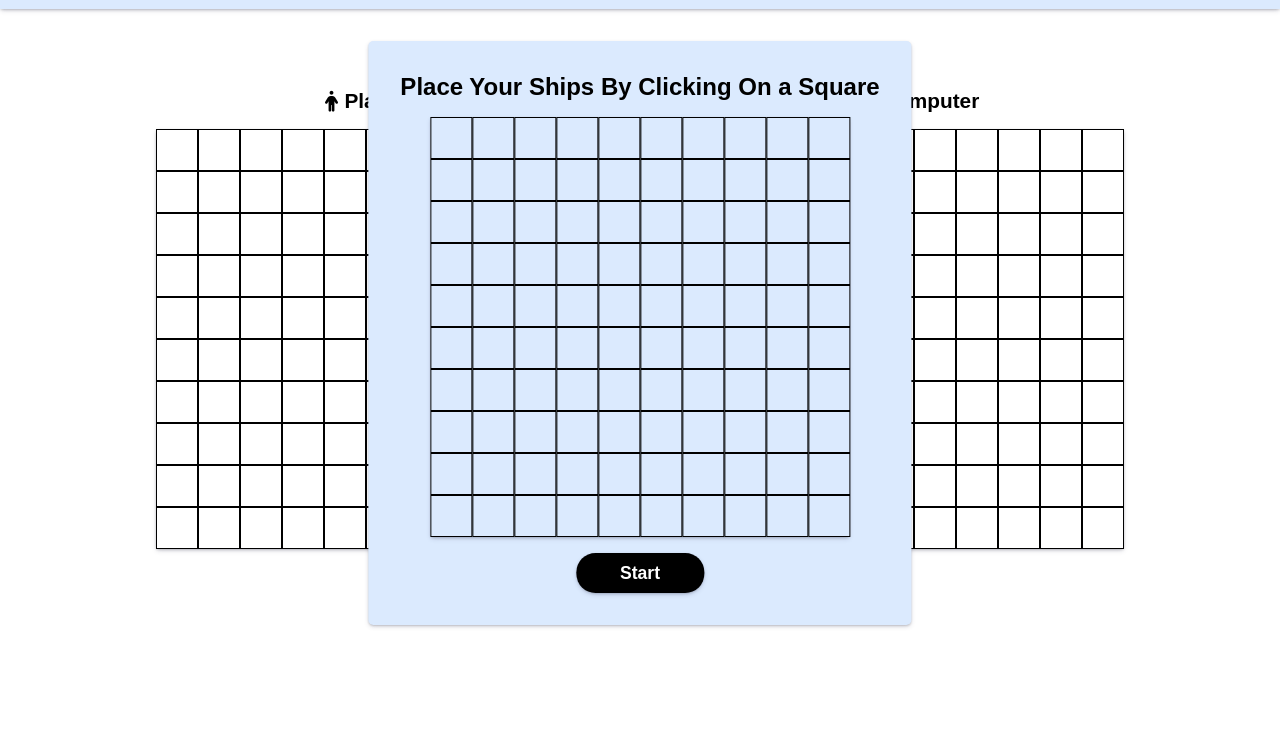
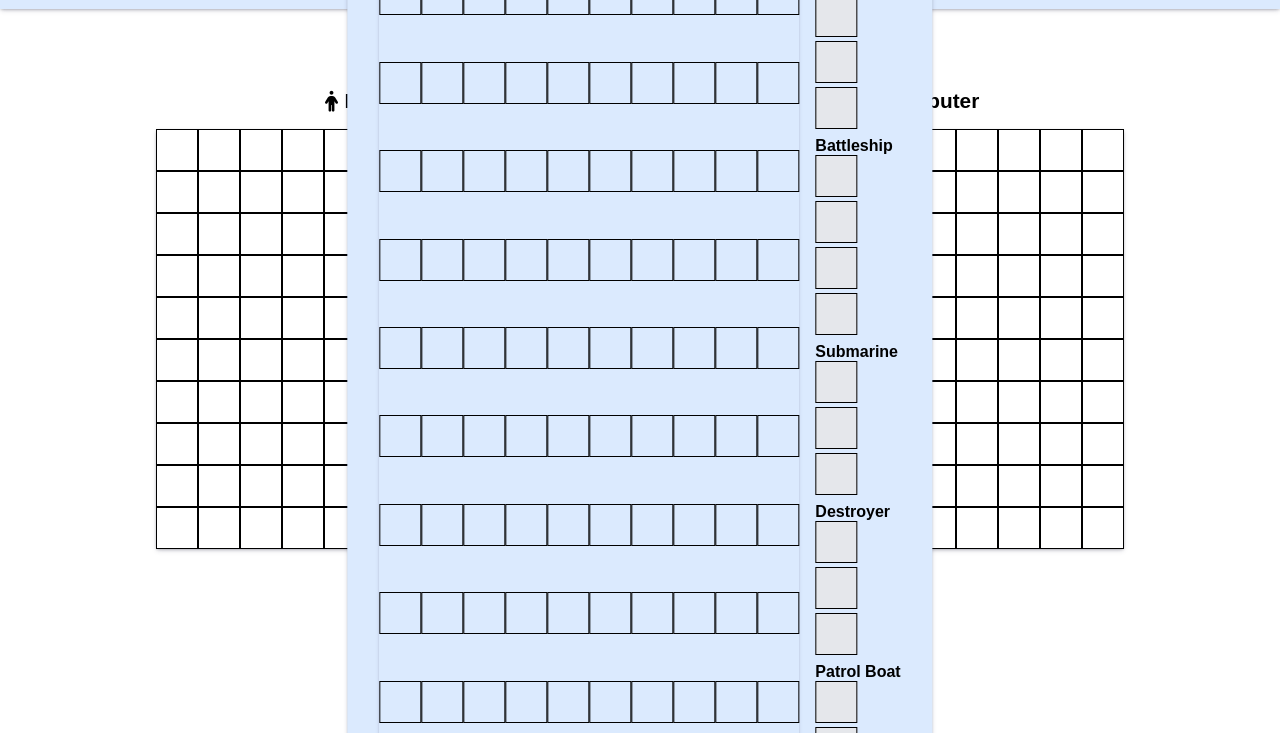
Before and after one commit to Mhamxed/Battleship, a website built with webpack: page dist/index.html in a window 1280 px wide. Shown: the part 67-800 px from the top of the page. Built offline with nearby package versions, Linux system fonts and the light colour scheme.

Commit message:
finished setting up the html

```diff
--- a/dist/index.html
+++ b/dist/index.html
@@ -34,9 +34,54 @@
         </div>
         <div class="modal">
             <p style="font-weight: bold; font-size: 1.5rem;">Place Your Ships By Clicking On a Square</p>
-            <div class="my-waters"></div>
+            <div class="middle">
+                <div class="my-waters"></div>
+                <div class="ships">
+                    <div class="ship">
+                        <p style="font-weight: bold;">Aircraft</p>
+                        <div class="aircraft" draggable="true">
+                            <div class="card"></div>
+                            <div class="card"></div>
+                            <div class="card"></div>
+                            <div class="card"></div>
+                            <div class="card"></div>
+                        </div>
+                    </div>
+                    <div class="ship">
+                        <p style="font-weight: bold;">Battleship</p>
+                        <div class="battleship" draggable="true">
+                            <div class="card"></div>
+                            <div class="card"></div>
+                            <div class="card"></div>
+                            <div class="card"></div>
+                        </div>
+                    </div>
+                    <div class="ship">
+                        <p style="font-weight: bold;">Submarine</p>
+                        <div class="submarine" draggable="true">
+                            <div class="card"></div>
+                            <div class="card"></div>
+                            <div class="card"></div>
+                        </div>
+                    </div>
+                    <div class="ship">
+                        <p style="font-weight: bold;">Destroyer</p>
+                        <div class="destroyer" draggable="true">
+                            <div class="card"></div>
+                            <div class="card"></div>
+                            <div class="card"></div>
+                        </div>
+                    </div>
+                    <div class="ship">
+                        <p style="font-weight: bold;">Patrol Boat</p>
+                        <div class="patrol-boat" draggable="true">
+                            <div class="card"></div>
+                            <div class="card"></div>
+                        </div>
+                    </div>
+                </div>
+            </div>
             <button>Start</button>
         </div>
     </div>
 </body>
-</html>
```
